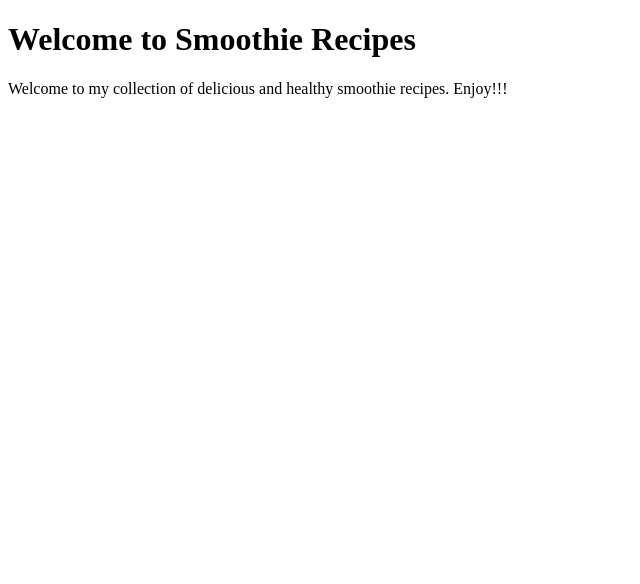
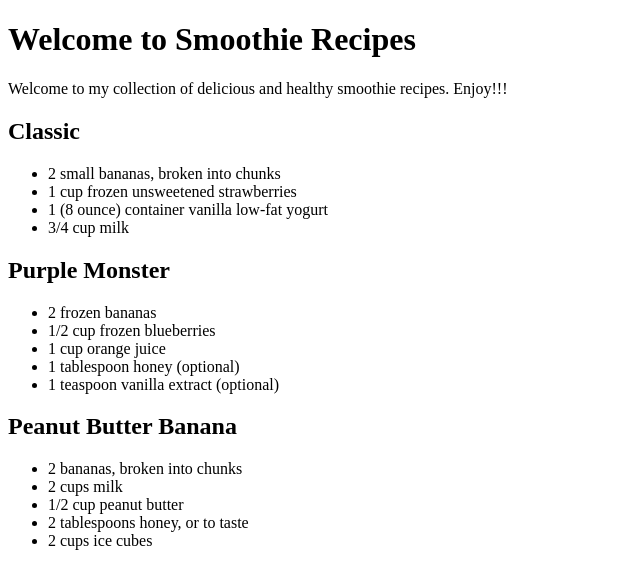
Before and after one commit to ramata/Smoothie-recipe, a plain HTML site: page index.html in a window 1280 px wide. Shown: the whole page, without its empty margins (0-640 px from the left). Drawn offline with Linux system fonts and the light colour scheme.

Commit message:
Added some recipes.

```diff
--- a/index.html
+++ b/index.html
@@ -13,5 +13,32 @@
     <h1>Welcome to Smoothie Recipes</h1>
     <p>Welcome to my collection of delicious and healthy smoothie recipes. Enjoy!!!</p>
   </div>
+  <div class="recipes">
+    <h2>Classic</h2>
+    <ul>
+      <li>2 small bananas, broken into chunks</li>
+      <li>1 cup frozen unsweetened strawberries</li>
+      <li>1 (8 ounce) container vanilla low-fat yogurt</li>
+      <li>3/4 cup milk</li>
+   </ul>
+
+    <h2>Purple Monster</h2>
+    <ul>
+      <li>2 frozen bananas</li>
+      <li>1/2 cup frozen blueberries</li>
+      <li>1 cup orange juice</li>
+      <li>1 tablespoon honey (optional)</li>
+      <li>1 teaspoon vanilla extract (optional)</li>
+    </ul>
+
+    <h2>Peanut Butter Banana</h2>
+    <ul>
+      <li>2 bananas, broken into chunks</li>
+      <li>2 cups milk</li>
+      <li>1/2 cup peanut butter</li>
+      <li>2 tablespoons honey, or to taste</li>
+      <li>2 cups ice cubes</li>
+    </ul>
+  </div>
 </body>
 </html>
```
Also changed, not shown: README.md.
